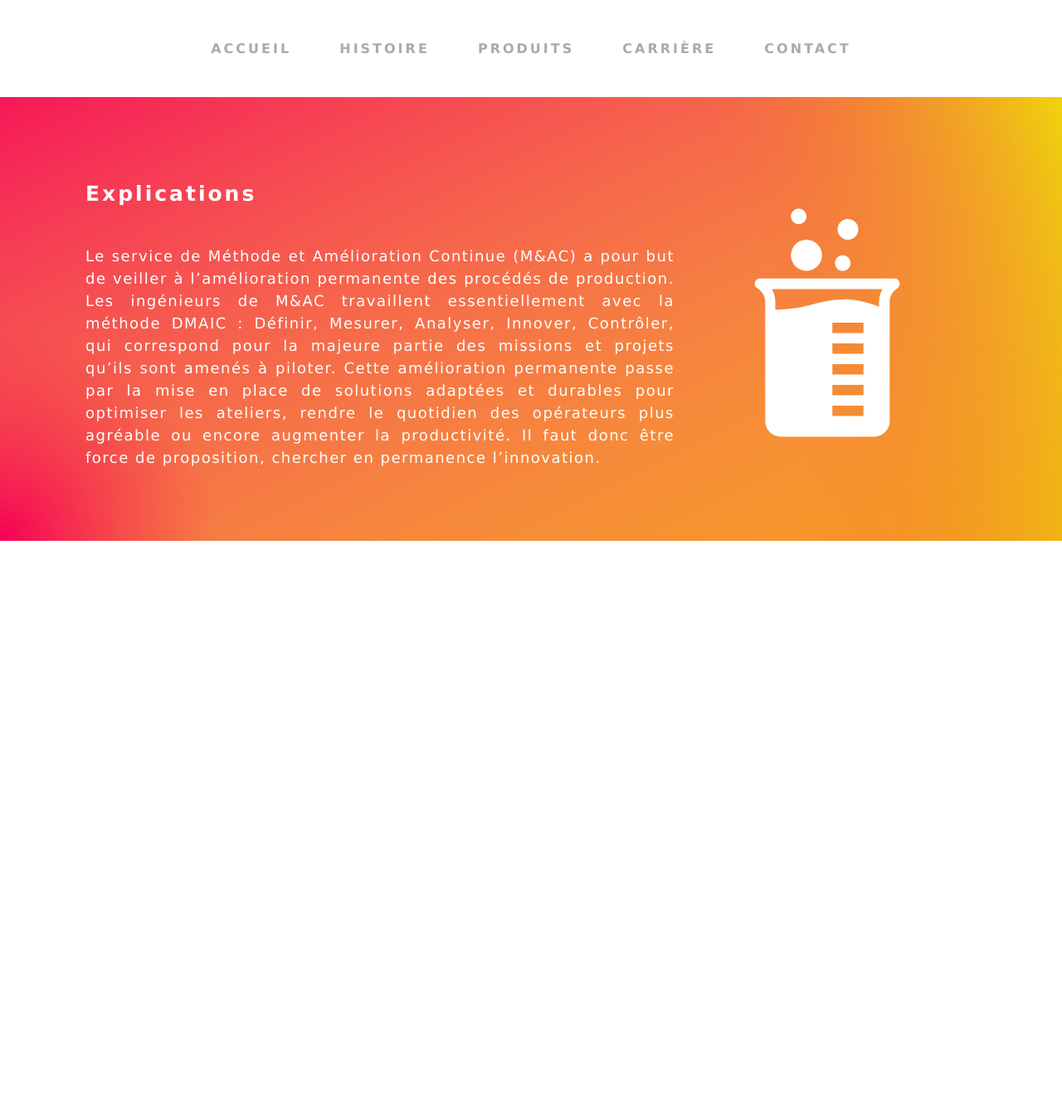
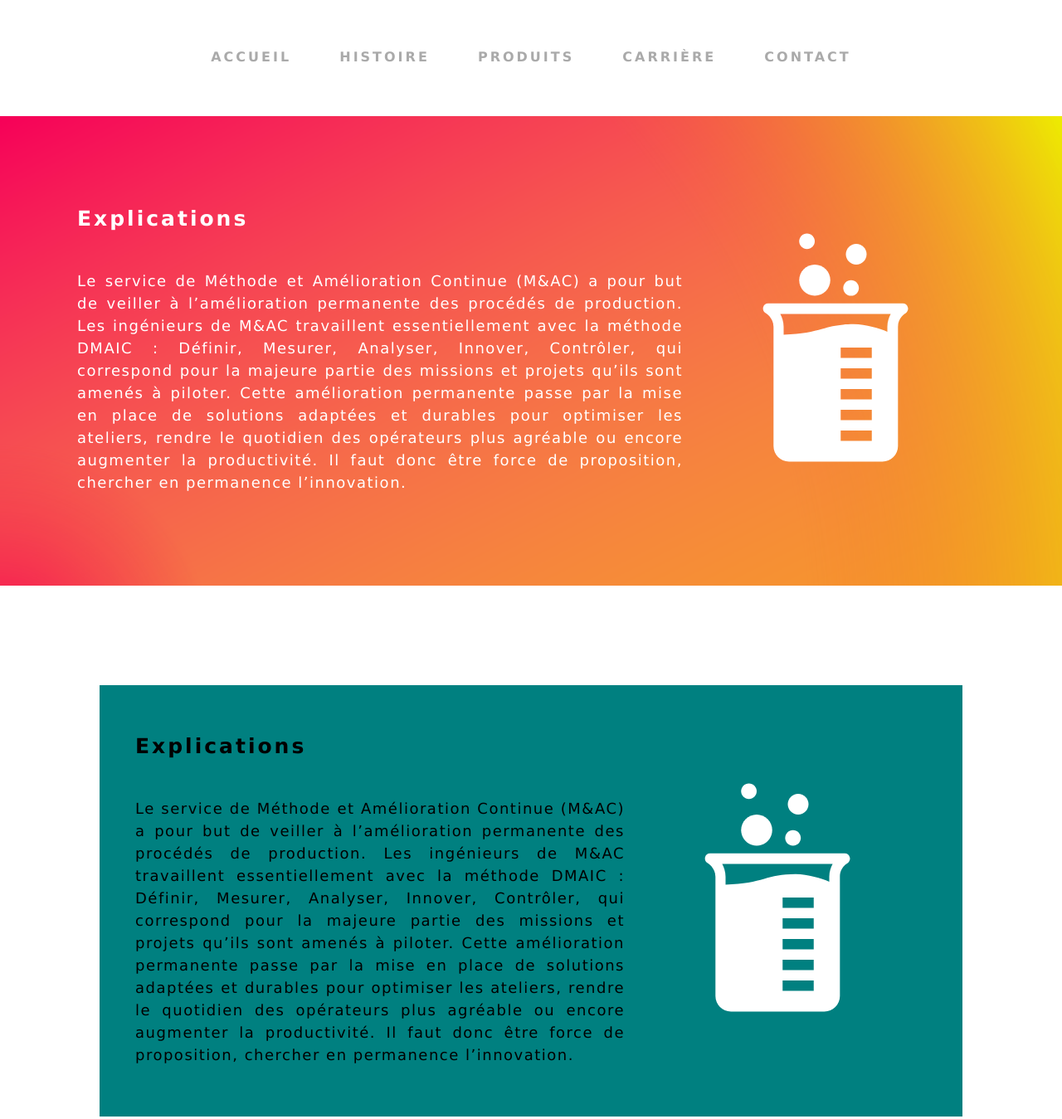
Before and after one commit to Momalkiah/Rainbow-Project, a website: page index.html in a window 1280 px wide. Shown: the whole page at 83% size. Before the commit the page ends 800 px from the top, so only its background shows below. Drawn offline with Linux system fonts and the light colour scheme.

Commit message:
Add files via upload

```diff
--- a/index.css
+++ b/index.css
@@ -14,18 +14,39 @@ body {
   margin: 0px;
 }
 
+.retract {
+  background-color: white;
+  padding-top: 0px;
+  padding-bottom: 0px;
+}
+
+.big {
+  padding-top: 40px;
+  padding-bottom: 40px;
+}
+
+.tablo {
+  margin: 80px;
+}
+
+.tabloentete {
+  padding: 90px;
+  background-size: cover;
+}
+
 nav {
   width: 100%;
   margin: 0 auto;
+  padding: 40px 0;
   position: fixed;
-  padding: 20px 0;
   background-color: white;
+  z-index: 3;
 }
 nav ul {
   list-style: none;
   text-align: center;
   padding: 0px;
-  margin: 10px;
+  margin: 0px;
 }
 nav ul li {
   display: inline-block;
--- a/index.html
+++ b/index.html
@@ -8,8 +8,34 @@
     <link rel="stylesheet" href="index.css" />
     <link rel="icon" href="favicon.ico" />
   </head>
+  <script>
+    window.onscroll = function () {
+      hideFunction();
+    };
+    document.getElementById("menu").onmouseover = function () {
+      mouseOver();
+    };
+    document.getElementById("menu").onmouseout = function () {
+      mouseOut();
+    };
+
+    function hideFunction() {
+      if (document.documentElement.scrollTop > 70) {
+        document.getElementById("menu").className = "retract";
+      } else {
+        document.getElementById("menu").className = "big";
+      }
+    }
+    function mouseOver() {
+      document.getElementById("menu").className = "big";
+    }
+
+    function mouseOut() {
+      document.getElementById("menu").className = "retract";
+    }
+  </script>
   <body>
-    <nav class="shift" style="position: absolute; z-index: 2;">
+    <nav id="menu" class="shift">
       <ul>
         <li><a href="/">Accueil</a></li>
         <li><a href="histoire.html">Histoire</a></li>
@@ -18,14 +44,9 @@
         <li><a href="Contact.html">Contact</a></li>
       </ul>
     </nav>
-    <div style="position: absolute; z-index: 1;">
-      <img src="img/color.png" alt="couleur" />
-    </div>
-    <div style="padding: 50px;"></div>
-    <table
-      class="tablo"
-      style="position: absolute; z-index: 2; padding: 100px;"
-    >
+
+    <div style="padding: 70px;"></div>
+    <table class="tabloentete" background="/img/color.png">
       <tbody>
         <tr>
           <td>
@@ -53,5 +74,37 @@
         </tr>
       </tbody>
     </table>
+
+    <div id="maindiv" style="padding: 40px; z-index: 2; position: absolute;">
+      <table class="tablo" style="background-color: teal;">
+        <tbody>
+          <tr>
+            <td>
+              <h1 style="color: black;">Explications</h1>
+              <p style="color: black;">
+                Le service de Méthode et Amélioration Continue (M&AC) a pour but
+                de veiller à l’amélioration permanente des procédés de
+                production. Les ingénieurs de M&AC travaillent essentiellement
+                avec la méthode DMAIC : Définir, Mesurer, Analyser, Innover,
+                Contrôler, qui correspond pour la majeure partie des missions et
+                projets qu’ils sont amenés à piloter. Cette amélioration
+                permanente passe par la mise en place de solutions adaptées et
+                durables pour optimiser les ateliers, rendre le quotidien des
+                opérateurs plus agréable ou encore augmenter la productivité. Il
+                faut donc être force de proposition, chercher en permanence
+                l’innovation.
+              </p>
+            </td>
+            <td>
+              <img
+                src="img/fiole.svg"
+                style="height: 300px; width: 300px; padding: 30px;"
+                alt="fiole"
+              />
+            </td>
+          </tr>
+        </tbody>
+      </table>
+    </div>
   </body>
 </html>
```
